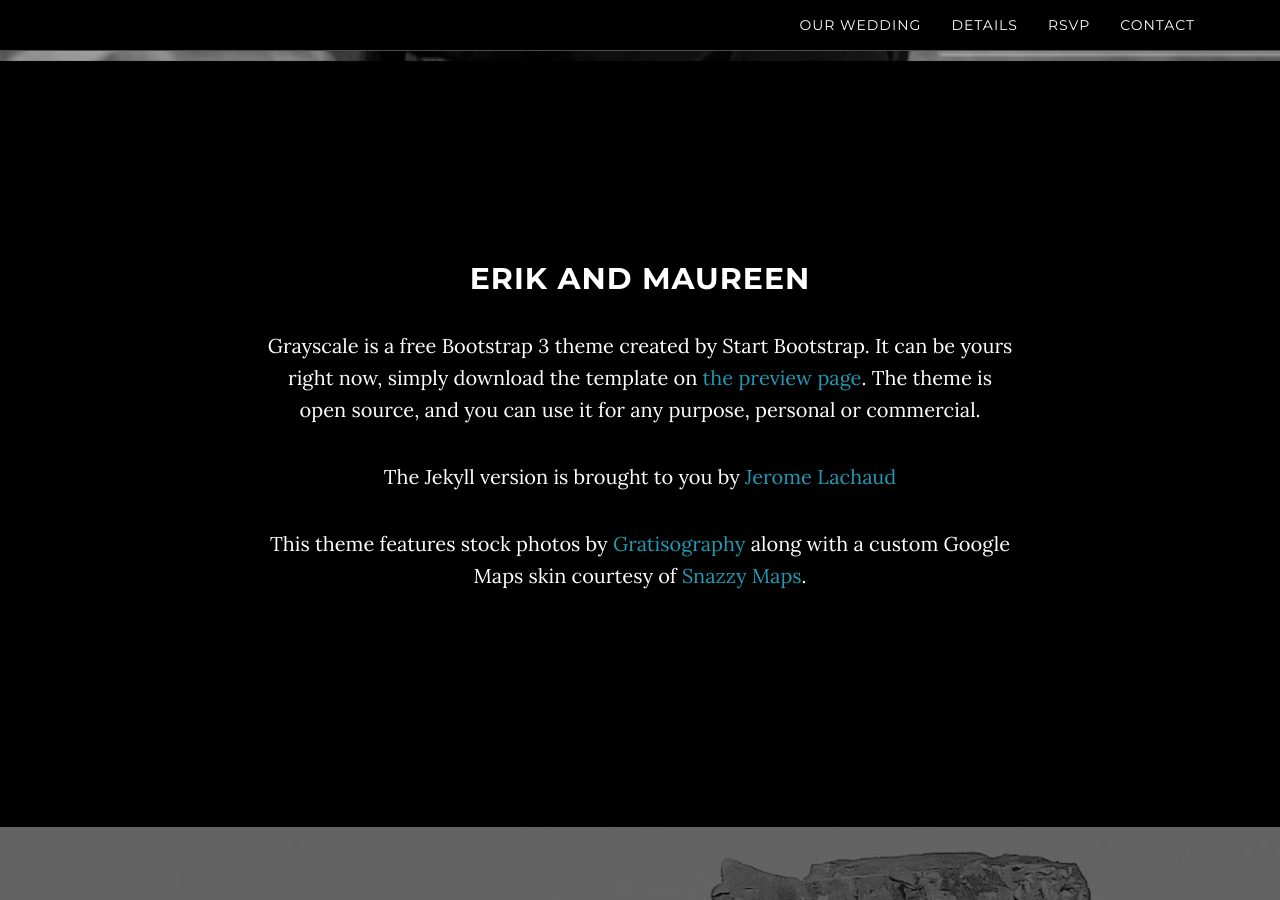
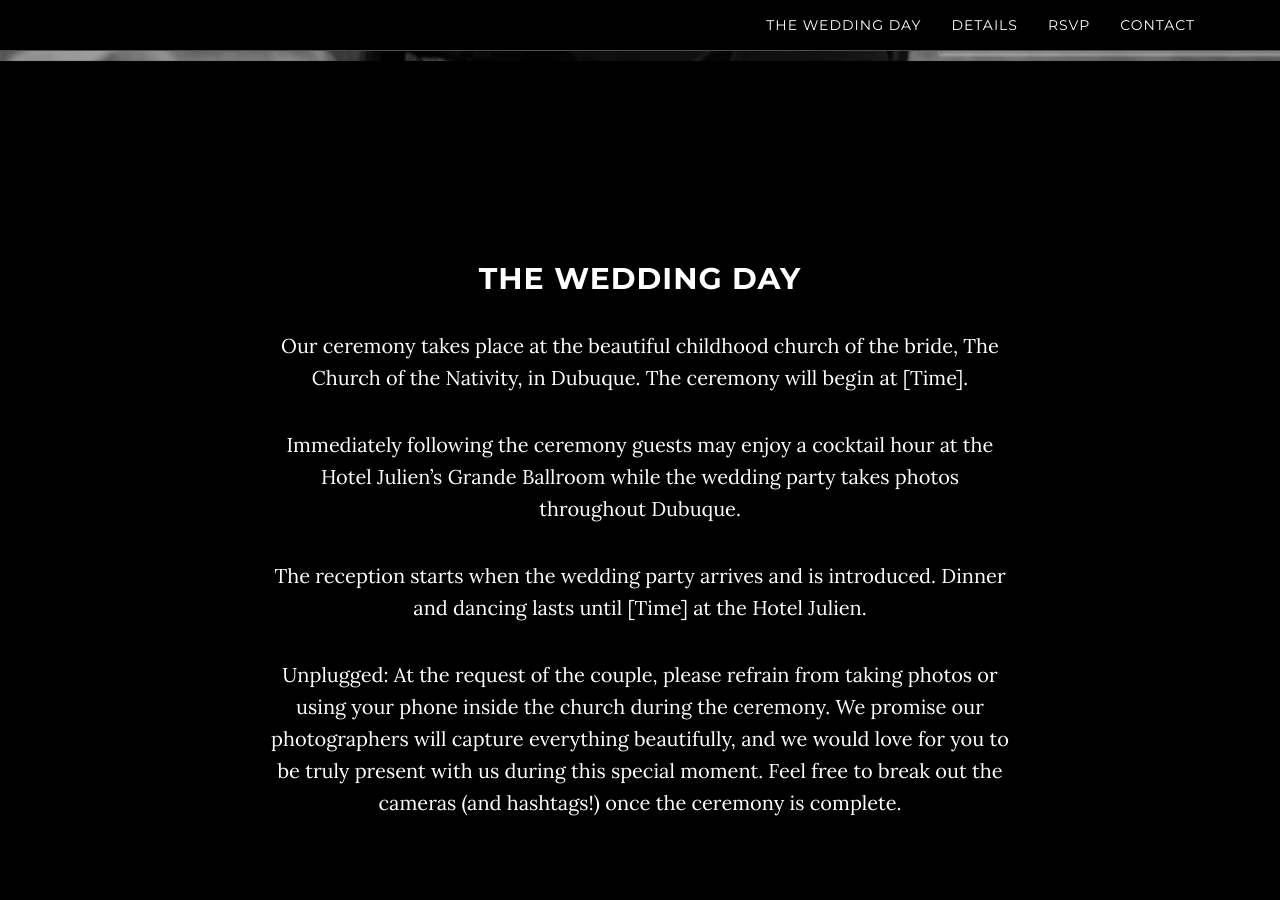
Before and after one commit to erikandmaureen/erikandmaureen.github.io, a Jekyll site: the page built from index.html, in a window 1280 px wide and 900 px high, scrolled down 838 px. Built offline with Jekyll 4.4.1, drawn with Linux system fonts in a browser that asks for light colours; some of the changed text lies outside the part shown.

Commit message:
Added much of Erik's content.

```diff
--- a/_includes/contact.html
+++ b/_includes/contact.html
@@ -2,10 +2,15 @@
     <section id="contact" class="container content-section text-center">
         <div class="row">
             <div class="col-lg-8 col-lg-offset-2">
-                <h2>Contact</h2>
-                <p>Questions or Comments? Please email us! </p>
-                <p><a href="mailto:{{ erikandmaureen@gmail.com! }}"></a>
-                </p>
+                <h2>Contact Information</h2>
+                <p> Feel free to contact the groom with any questions; he will promptly ask the bride, her mom, or his own mom and then respond back to you. He can be reached at (563) 581-4612 or <a href="mailto:{{erikandmaureen@gmail.com}}">erikandmaureen@gmail.com</a> </p>
+
+                <p> Nativity Church can be reached at (563) 582-1839 or http://nativity.weconnect.com/contact  </p>
+
+				<p> Reservations for the Hotel Julien Dubuque can be made by calling 800-798-7098 or (563) 556-4200 and requesting the FitzPatrick/Johnson wedding on October 24th. You can also book your room online at <a href="http://hoteljuliendubuque.com/"> hoteljuliendubuque.com </a> </p>
+
+				<p> To book a room at the Holiday Inn Dubuque/Galena visit <a href="http://www.ihg.com/holidayinn/hotels/us/en/dubuque/dbqia/hoteldetail">the Hotel's website</a> or call (563) 556-2000. A block of rooms is under MaureenFitzPatrick/Erik Johnson wedding.  </p>
+
 <!--                <ul class="list-inline banner-social-buttons">
                     {% for network in site.social %}
                     <li>
--- a/_includes/details.html
+++ b/_includes/details.html
@@ -4,8 +4,13 @@
             <div class="container">
                 <div class="col-lg-8 col-lg-offset-2">
                     <h2>Details</h2>
-                    <p>Here is where wedding details will go.</p>
-                    <a href="google.com" class="btn btn-default btn-lg">This is a link!</a>
+
+					 <p> The wedding ceremony will take place at the Church of the Nativity in Dubuque. The address for your GPS is 1225 Alta Vista St. Dubuque, Iowa. The ceremony will start promptly at [Time]. </p>
+
+					 <p> From [Time] through [Time], the reception will be held at The Hotel Julien Dubuque, in the elegant Grande Ballroom on the second floor. This beautifully restored hotel can be found at 200 Main Street in Dubuque, just a 5 minute drive from the church. </p>
+
+					 <p> Accommodations for out of town guests have been made at The Hotel Julien and the Holdiay Inn Dubuque/Galena (450 Main Street, Dubuque). Both hotels are located on Main Street in Dubuque. Visit the Contacts page for more information. Rooms can be reserved under FitzPatrick/Johnson wedding. </p>
+
                 </div>
             </div>
         </div>
--- a/_includes/nav.html
+++ b/_includes/nav.html
@@ -18,16 +18,16 @@
                         <a href="#page-top"></a>
                     </li>
                     <li>
-                        <a class="page-scroll" href="#ourwedding">Our Wedding</a>
+                        <a class="page-scroll" href="#theweddingday"> The Wedding Day </a>
                     </li>
                     <li>
                         <a class="page-scroll" href="#details"> Details </a>
                     </li>
                     <li>
-                        <a class="page-scroll" href="#rsvp">RSVP</a>
+                        <a class="page-scroll" href="#rsvp"> RSVP </a>
                     </li>
                     <li>
-                        <a class="page-scroll" href="#contact"> Contact</a>
+                        <a class="page-scroll" href="#contact"> Contact </a>
                     </li>
                 </ul>
             </div>
--- a/_includes/ourwedding.html
+++ /dev/null
@@ -1,12 +0,0 @@
-    <!-- About Section -->
-    <section id="ourwedding" class="container content-section text-center">
-        <div class="row">
-            <div class="col-lg-8 col-lg-offset-2">
-                <h2> Erik and Maureen</h2>
-                <p>Grayscale is a free Bootstrap 3 theme created by Start Bootstrap. It can be yours right now, simply download the template on <a href="http://startbootstrap.com/template-overviews/grayscale/">the preview page</a>. The theme is open source, and you can use it for any purpose, personal or commercial.</p>
-                <p>The Jekyll version is brought to you by <a href="https://github.com/jeromelachaud">Jerome Lachaud</a></p>
-                <p>This theme features stock photos by <a href="http://gratisography.com/">Gratisography</a> along with a custom Google Maps skin courtesy of <a href="http://snazzymaps.com/">Snazzy Maps</a>.</p>
-
-            </div>
-        </div>
-    </section>
--- a/_includes/rsvp.html
+++ b/_includes/rsvp.html
@@ -0,0 +1,12 @@
+    <!-- About Section -->
+    <section id="rsvp" class="container content-section text-center">
+        <div class="row">
+            <div class="col-lg-8 col-lg-offset-2">
+                <h2> répondez s'il vous plaît </h2>
+
+                <p>  To RSVP, please complete <a href="https://www.google.com">this google survey</a> or respond by mailing the card sent with the invitation. Thank you in advance for the quick response.  </p>
+
+
+            </div>
+        </div>
+    </section>
--- /dev/null
+++ b/_includes/theweddingday.html
@@ -0,0 +1,14 @@
+    <!-- About Section -->
+    <section id="theweddingday" class="container content-section text-center">
+        <div class="row">
+            <div class="col-lg-8 col-lg-offset-2">
+                <h2> The Wedding Day</h2>
+                <p>Our ceremony takes place at the beautiful childhood church of the bride, The Church of the Nativity, in Dubuque. The ceremony will begin at [Time].</p>
+                <p>Immediately following the ceremony guests may enjoy a cocktail hour at the Hotel Julien’s Grande Ballroom while the wedding party takes photos throughout Dubuque. </p>
+                <p>The reception starts when the wedding party arrives and is introduced. Dinner and dancing lasts until [Time] at the Hotel Julien. </p>
+
+				<p>Unplugged:  At the request of the couple, please refrain from taking photos or using your phone inside the church during the ceremony. We promise our photographers will capture everything beautifully, and we would love for you to be truly present with us during this special moment. Feel free to break out the cameras (and hashtags!) once the ceremony is complete.</p>
+
+            </div>
+        </div>
+    </section>
--- a/_layouts/default.html
+++ b/_layouts/default.html
@@ -4,7 +4,7 @@
     <body id="page-top" data-spy="scroll" data-target=".navbar-fixed-top">
     {% include nav.html %}
     {% include header.html %}
-	{% include ourwedding.html %}
+    {% include theweddingday.html %}
     {% include details.html %}
     {% include rsvp.html %}
     {% include contact.html %}
```
